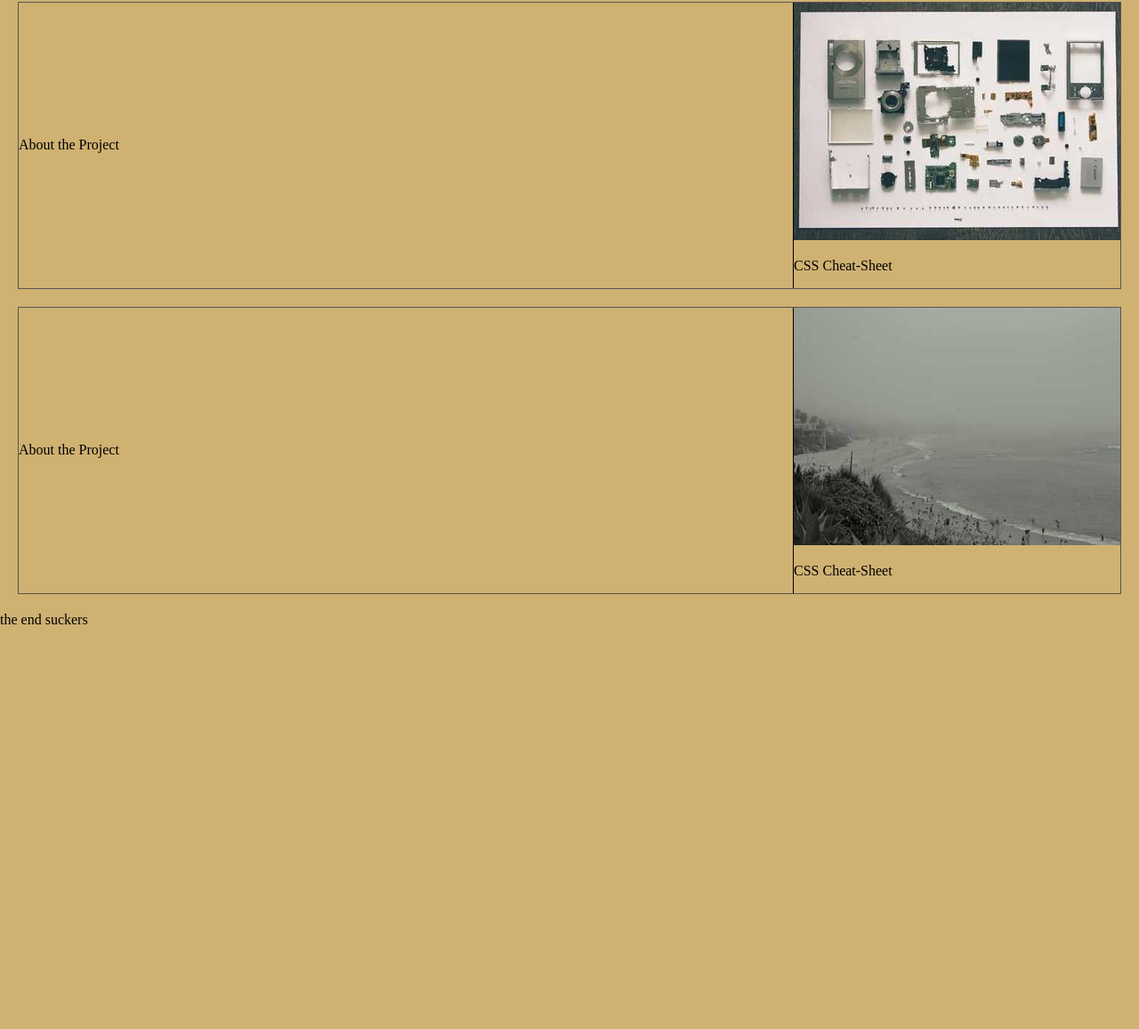
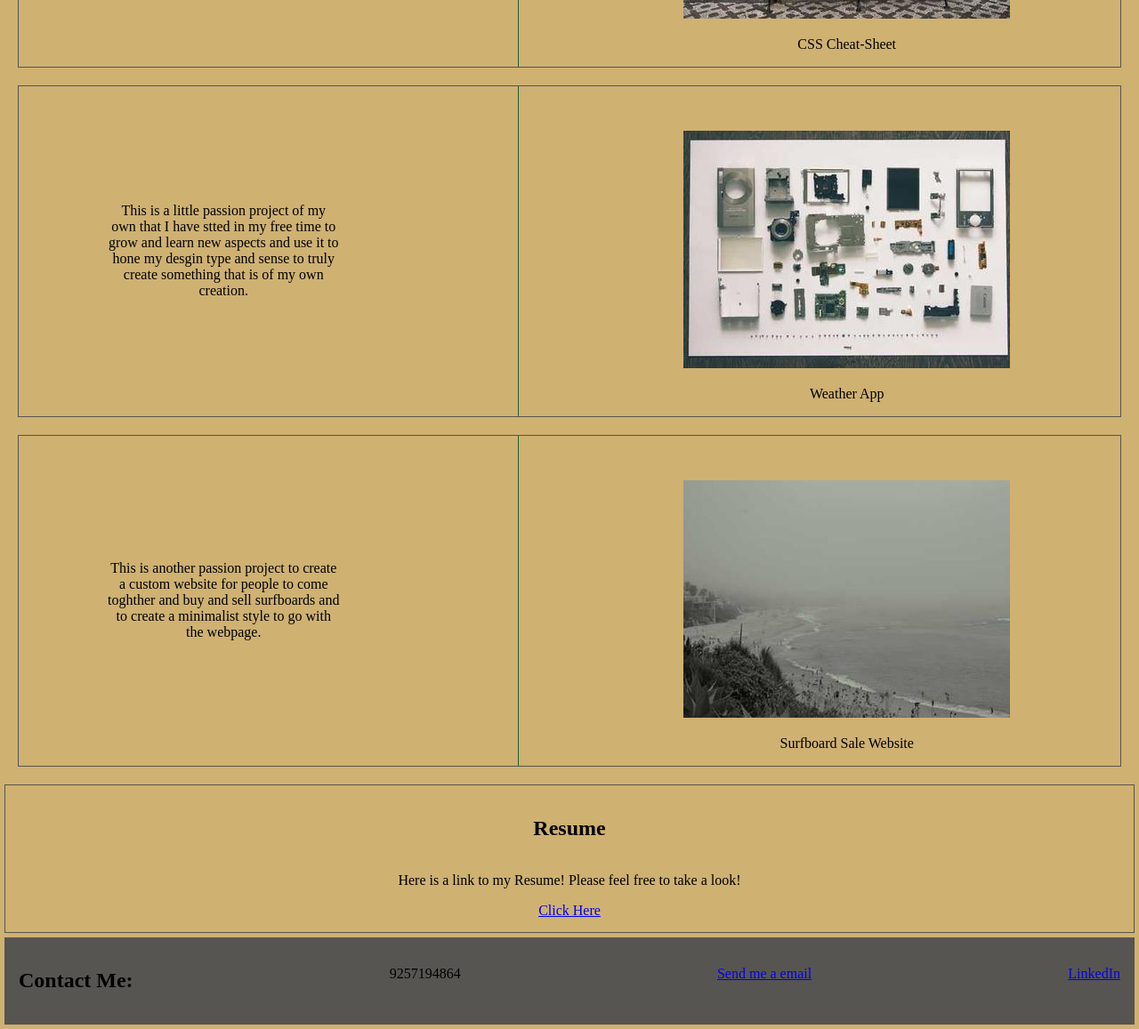
Before and after one commit to LenZuro/First-portfolio, a plain HTML site: page index.html in a window 1280 px wide. Shown: the part 806-1963 px from the top of the page at 89% size. Before the commit the page ends 1512 px from the top, so only its background shows below. Drawn offline with Linux system fonts and the light colour scheme.

Commit message:
added final sections and links.

```diff
--- a/index.html
+++ b/index.html
@@ -22,38 +22,44 @@
     <section class="about-me">
         <h2>About Me</h2>
     <img src="ME.jpeg" alt="This is a Photo of the very handsome Leonard Zuro, I mean just look at him.">
-<p> Hello, My name is Leoanrd Zuro, this is my professinal portfolio as a front end developer. I am a 21 year old San Diego native, I have recently made the career change from managemnt to
+<p> Hello, My name is Leoanrd Zuro, this is my professinal portfolio as a front end developer. I am a 21 year old San Diego native, I have recently made the career change from management to
     follow my heart into the tech world as a front end developer. I love being able to use all aspects of my creative mind to build beautiful programs.
 </p>
     </section>
-    <section class="my-work">
-        <h2>My Work</h2>
+    <section class="my-work" >
+        <h2> My Work</h2>
         <div class="projects">
             <aside class="card">
                 <div class="leftside">
-                    <p>About the Project</p>
+                    <p>This is a project that I created in my Bootcamp at UCSD to help myself and others use some of the more advanced properties of CSS. </p>
                 </div>
                 <div class="rightside">
-                <img src="bench.jpg" alt="an bench with a two tone white and grey scale backround wall">
+                    <a href="https://www.dictionary.com/e/slang/rickrolling/">
+                <img src="bench.jpg" alt="an bench with a two tone white and grey scale backround wall." >
+                </a>
                 <p id="box-headers">CSS Cheat-Sheet</p>
             </div>
             </aside>
             <aside class="card">
                 <div class="leftside">
-                    <p>About the Project</p>
+                    <p>This is a little passion project of my own that I have stted in my free time to grow and learn new aspects and use it to hone my desgin type and sense to truly create something that is of my own creation.</p>
                 </div>
                 <div class="rightside">
-                <img src="broken-down.jpg" alt="an bench with a two tone white and grey scale backround wall">
-                <p id="box-headers">CSS Cheat-Sheet</p>
+                    <a href="https://www.dictionary.com/e/slang/rickrolling/">
+                <img src="broken-down.jpg" alt="a camera that has been broek down to all the internal parts as they are layed on a table.">
+                </a>
+                <p id="box-headers">Weather App</p>
             </div>
             </aside>
             <aside class="card">
                 <div class="leftside">
-                    <p>About the Project</p>
+                    <p>This is another passion project to create a custom website for people to come toghther and buy and sell surfboards and to create a minimalist style to go with the webpage.</p>
                 </div>
                 <div class="rightside">
-                <img src="beach.jpg" alt="an bench with a two tone white and grey scale backround wall">
-                <p id="box-headers">CSS Cheat-Sheet</p>
+                    <a href="https://www.dictionary.com/e/slang/rickrolling/">
+                <img src="beach.jpg" alt=" a black and white photo of a beach that is quite foggy.">
+                    </a>
+                <p id="box-headers">Surfboard Sale Website</p>
             </div>
             </aside>
 
@@ -62,8 +68,16 @@
         </div>
 
     <section class="resume">
-
+<h2>Resume</h2>
+<p>Here is a link to my Resume! Please feel free to take a look!</p>
+<a href="Leonard Zuro Resume .pdf"> Click Here</a>
+    </section>
+    <section class="contact-me">
+        <div class="contact-header"><h2>Contact Me:</h2></div>
+            <p>9257194864</p>
+        <p><a href = "mailto: leonarduro@gmail.com" target="_blank">Send me a email</a></p>
+        <p><a href="https://www.linkedin.com/in/leonard-zuro-481175214/">LinkedIn</a></p>
     </section>
 </body>
-<footer>the end suckers</footer>
+<footer></footer>
 </html>
--- a/style.css
+++ b/style.css
@@ -18,9 +18,6 @@ position: fixed;
 top:0;
 }
 
-.rightside {
-  border-left: 1px solid black;
-}
 
 .topnav {
     background-color: #575551;
@@ -55,6 +52,7 @@ top:0;
   }
   .about-me{
     padding: 20px;
+    padding-top: 5%;
     margin: 15px;
     border-style: solid;
     border-width: 2px;
@@ -71,7 +69,7 @@ top:0;
   }
  .card{
   display: flex;
-  justify-content: space-between;
+  justify-content: space-evenly;
   border-style: solid;
   border-width: 1px;
   border-color: #575551;
@@ -79,7 +77,45 @@ top:0;
   margin: 20px;
   align-items: center;
  }
+ .rightside {
+  border-left: 1px solid rgb(36, 96, 43);
+  padding-left: 15%;
+  padding-top: 50px;
+  margin-left: 100px;
+  padding-right: 10%;
+  text-align: center;
+
+}
+.leftside{
+  text-align: center;
+  padding: 100px ;
+
+}
 .card:hover{
   box-shadow: 15px 15px 15px 15px rgba(247, 200, 24, 0.87);
 
 }
+.resume{
+  display: flex;
+  border: 1px solid #575551;
+  text-align: center;
+  flex-direction: column;
+  padding: 15px;
+  margin: 5px;
+}
+.contact-me h2{
+display: flex;
+flex-direction: column;
+background-color: #575551;
+}
+.contact-me{
+  display: flex;
+  border: 1px solid #575551;
+  text-align: center;
+  flex-direction: row;
+  padding: 15px;
+  margin: 5px;
+  justify-content: space-between;
+  background-color: #575551;
+
+}
```
Also changed, not shown: 1 other file.
